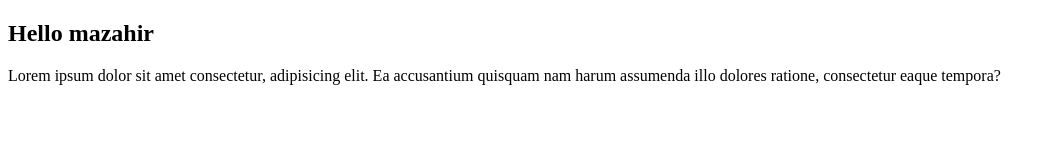
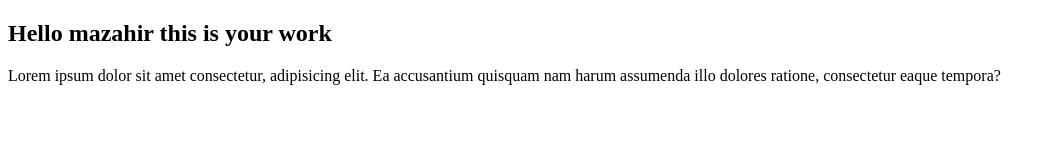
Before and after one commit to Mazahir-Hussain-malik/website, a website: page public/index.html in a window 1280 px wide. Shown: the whole page, without its empty margins (0-1055 px from the left). Drawn offline with Linux system fonts and the light colour scheme.

Commit message:
Update index.html

```diff
--- a/public/index.html
+++ b/public/index.html
@@ -7,7 +7,7 @@
 </head>
 <body>
 
-    <h2>Hello mazahir</h2>
+    <h2>Hello mazahir this is your work</h2>
     <p>Lorem ipsum dolor sit amet consectetur, adipisicing elit. Ea accusantium quisquam nam harum assumenda illo dolores ratione, consectetur eaque tempora?</p>
 
 </body>
```
